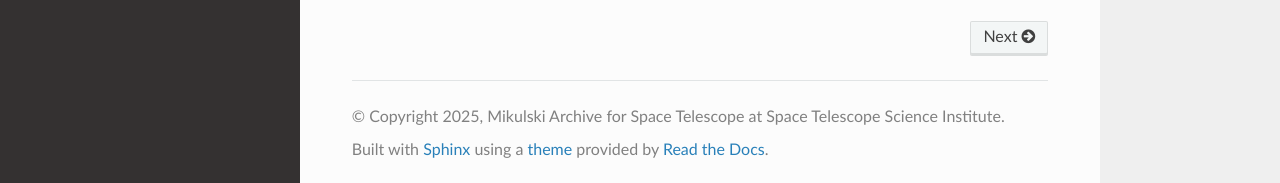
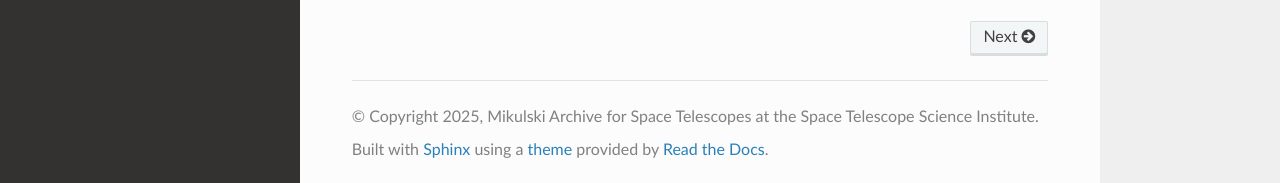
Before and after one commit to spacetelescope/mast_contributor_tools, a Sphinx documentation site: the page built from docs/index.rst, in a window 1280 px wide and 900 px high, scrolled down 709 px. Shown: the part 714-897 px from the top of the window. Built offline with Sphinx 7.4.7 and the Read the Docs theme 3.1.0, drawn with Linux system fonts in a browser that asks for light colours; pages that are not in the unit, such as notebooks, are missing from menus.

Commit message:
Update docs/conf.py
Co-authored-by: astrojimig <87392865+astrojimig@users.noreply.github.com>

```diff
--- a/docs/conf.py
+++ b/docs/conf.py
@@ -15,7 +15,7 @@ import sys
 release = ".version"
 
 project = "mast_contributor_tools"
-author = "Mikulski Archive for Space Telescope at Space Telescope Science Institute"
+author = "Mikulski Archive for Space Telescopes at the Space Telescope Science Institute"
 copyright = f"{datetime.datetime.now().year}, {author}"  # noqa: A001
 
 # -- General configuration ---------------------------------------------------
```
